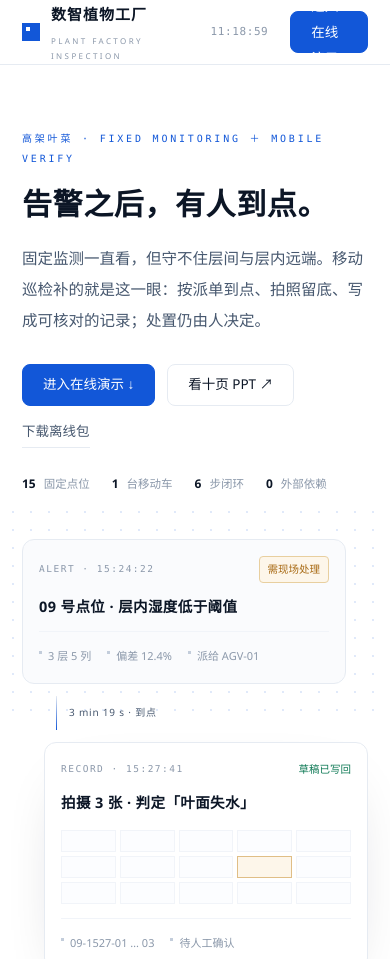
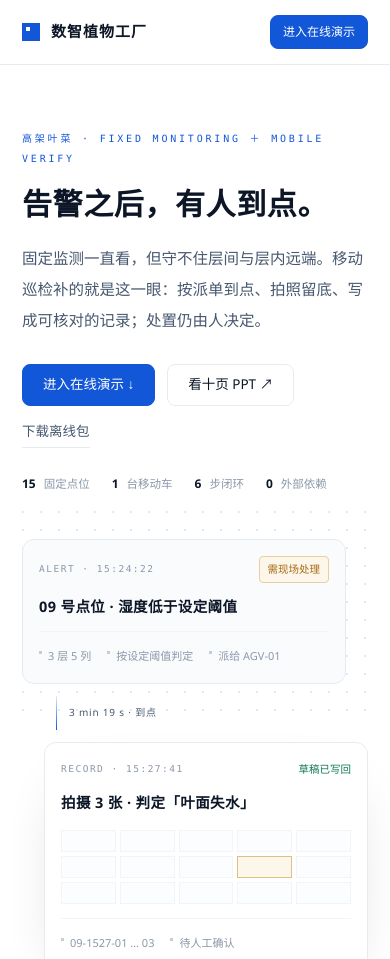
Before and after one commit to MedianiGray/plant-factory-inspection-demo, a plain HTML site: page official.html in a window 390 px wide. Shown: the top 959 px of the page. Drawn offline with Linux system fonts and the light colour scheme.

Commit message:
official page v2 official.html

```diff
--- a/official.html
+++ b/official.html
@@ -308,7 +308,13 @@
     body{font-size:14.5px;}
     .wrap{padding:0 22px;}
     .nav nav{display:none;}
-    .nav{height:64px;}
+    .nav{height:64px;gap:14px;}
+    .brand i{display:none;}
+    .nav .right{gap:10px;}
+    .nav .right .clock{display:none;}
+    .nav .right .btn{height:34px;padding:0 12px;font-size:12px;}
+    .foot .r{text-align:left;margin-top:16px;}
+    .boards::before{left:0;right:0;}
     .hero h1{font-size:30px;}
     .hero .acts .btn,.hero .acts .link{width:auto;}
     .band b{font-size:30px;}
@@ -416,8 +422,8 @@
       <figure class="boards">
         <div class="board back">
           <div class="bh"><span>ALERT · 15:24:22</span><span class="lv">需现场处理</span></div>
-          <h3>09 号点位 · 层内湿度低于阈值</h3>
-          <div class="bl"><span>3 层 5 列</span><span>偏差 12.4%</span><span>派给 AGV-01</span></div>
+          <h3>09 号点位 · 湿度低于设定阈值</h3>
+          <div class="bl"><span>3 层 5 列</span><span>按设定阈值判定</span><span>派给 AGV-01</span></div>
         </div>
         <div class="turn"><s></s><span>3 min 19 s · 到点</span></div>
         <div class="board front">
```
